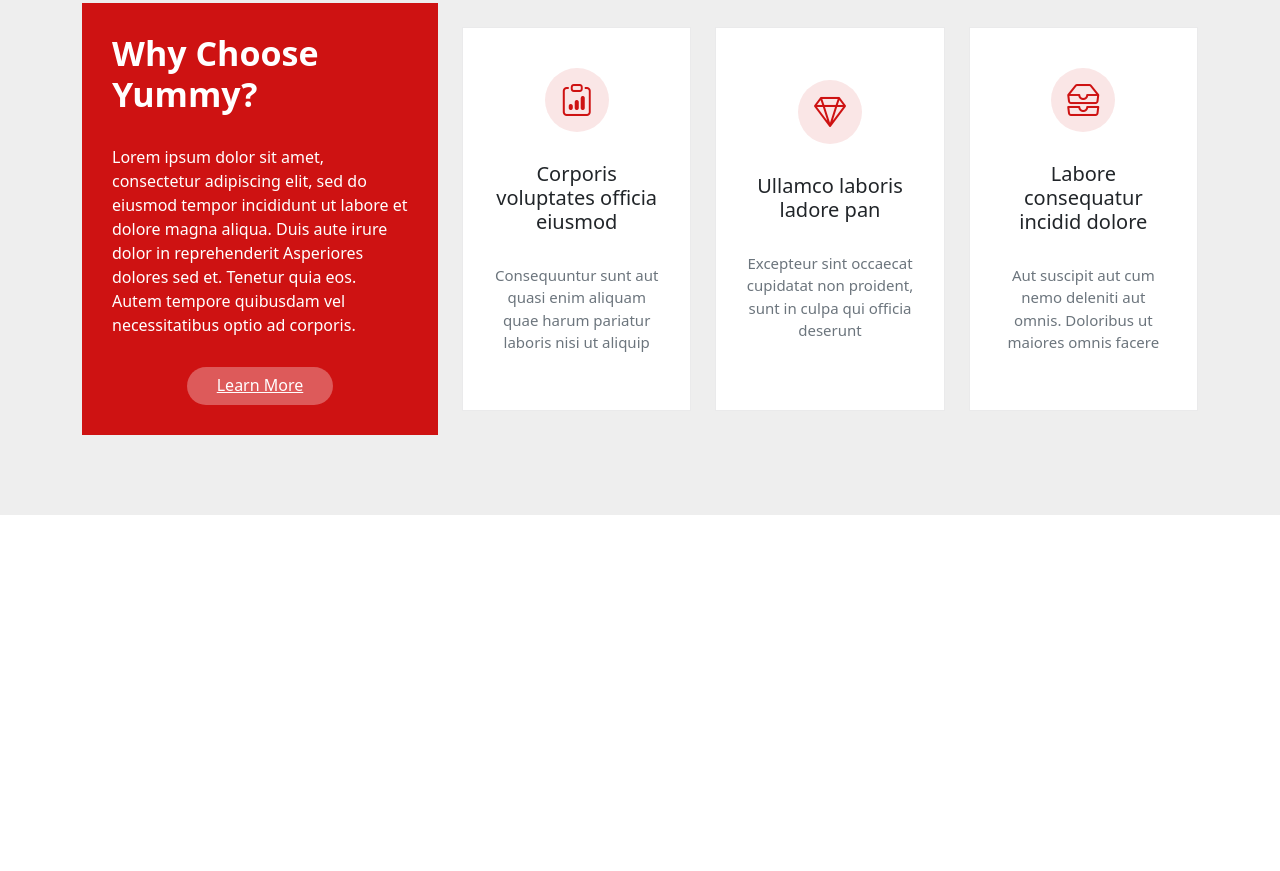
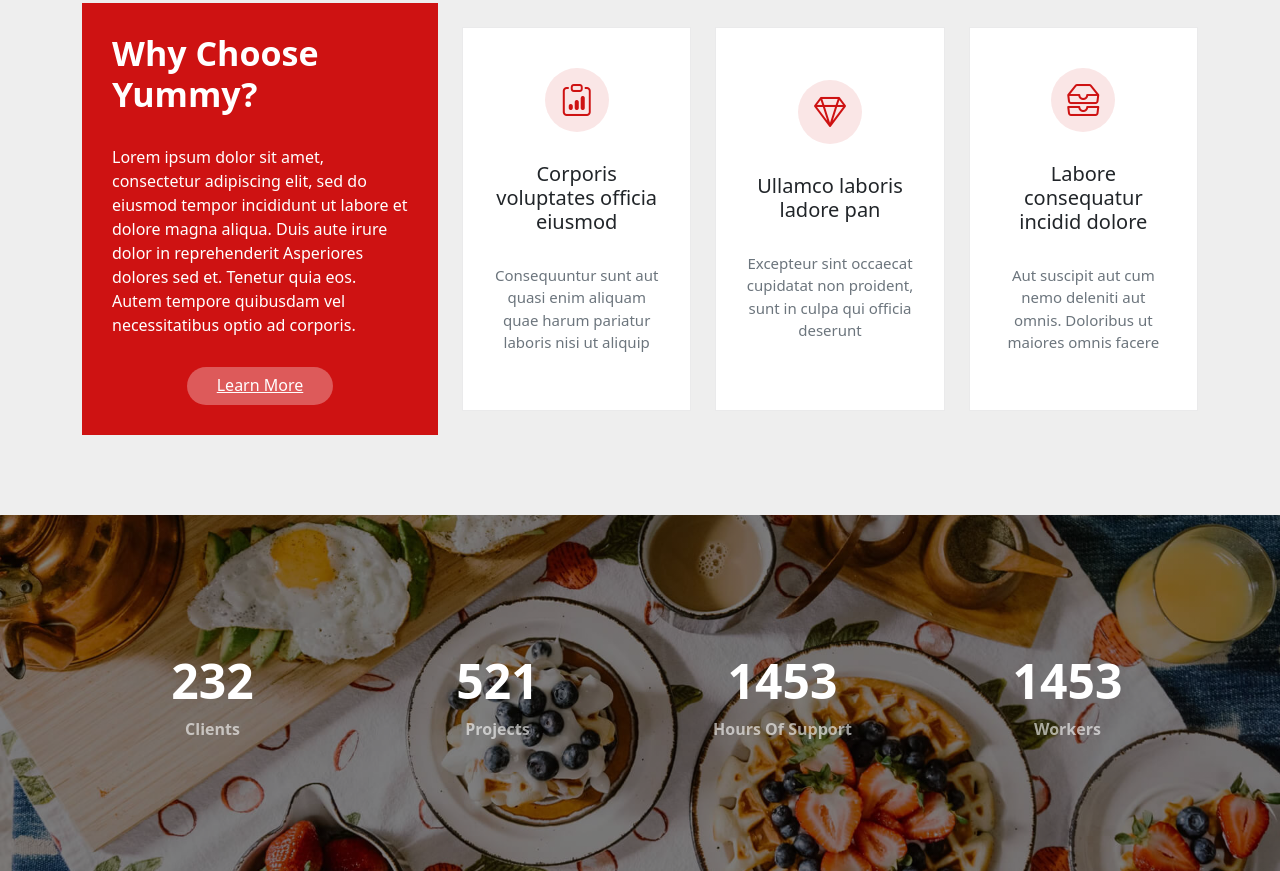
Before and after one commit to salsabilaathika-97/latihan-html-3, a plain HTML site: page index.html in a window 1280 px wide. Shown: the part 1801-2672 px from the top of the page. Before the commit the page ends 2316 px from the top, so only its background shows below. Drawn offline with Linux system fonts and the light colour scheme.

Commit message:
add stats counter

```diff
--- a/index.html
+++ b/index.html
@@ -144,6 +144,41 @@
             </div>
           </section>
 
+          <section id = "stats-counter" class="stats-counter">
+            <div class = "container" data-aos="zoom-out">
+
+                <div class = "row gy-4">
+
+                    <div class = "col-lg-3 col-md-6">
+                        <div class = "stats-item text-center w-100 h-100">
+                            <span data-purecounter-start="0" data-purecounter-end="232" data-purecounter-duration="1" class="purecounter"></span>
+                            <p>Clients</p>
+                        </div>
+                    </div>
+
+                    <div class = "col-lg-3 col-md-6">
+                        <div class = "stats-item text-center w-100 h-100">
+                            <span data-purecounter-start="0" data-purecounter-end="521" data-purecounter-duration="1" class="purecounter"></span>
+                            <p>Projects</p>
+                        </div>
+                    </div>
+
+                    <div class = "col-lg-3 col-md-6">
+                        <div class = "stats-item text-center w-100 h-100">
+                            <span data-purecounter-start="0" data-purecounter-end="1453" data-purecounter-duration="1" class="purecounter"></span>
+                            <p>Hours Of Support</p>
+                        </div>
+                    </div>
+
+                    <div class = "col-lg-3 col-md-6">
+                        <div class = "stats-item text-center w-100 h-100">
+                            <span data-purecounter-start="0" data-purecounter-end="1453" data-purecounter-duration="1" class="purecounter"></span>
+                            <p>Workers</p>
+                        </div>
+                    </div>
+                </div>
+            </div>
+          </section>
 
 
     </main>
--- a/style.css
+++ b/style.css
@@ -595,3 +595,38 @@
       transform: scale(1.1);
     }
   }
+
+  /* Stats Counter */
+
+  .stats-counter {
+    background: linear-gradient(rgba(0, 0, 0, 0.5), rgba(0, 0, 0, 0.5)), url("/latihan-html-3/assets/img/stats-bg.jpg") center center;
+    background-size: cover;
+    padding: 100px 0;
+  }
+
+  @media (min-width: 1365px) {
+    .stats-counter {
+      background-attachment: fixed;
+    }
+  }
+
+  .stats-counter .stats-item {
+    padding: 30px;
+    width: 100%;
+  }
+
+  .stats-counter .stats-item span {
+    font-size: 48px;
+    display: block;
+    color: #fff;
+    font-weight: 700;
+  }
+
+  .stats-counter .stats-item p {
+    padding: 0;
+    margin: 0;
+    font-family: system-ui, -apple-system, BlinkMacSystemFont, 'Segoe UI', Roboto, Oxygen, Ubuntu, Cantarell, 'Open Sans', 'Helvetica Neue', sans-serif;
+    font-size: 16px;
+    font-weight: 700;
+    color: rgba(255, 255, 255, 0.6);
+  }
```
Also changed, not shown: assets/img/stats-bg.jpg (added).
